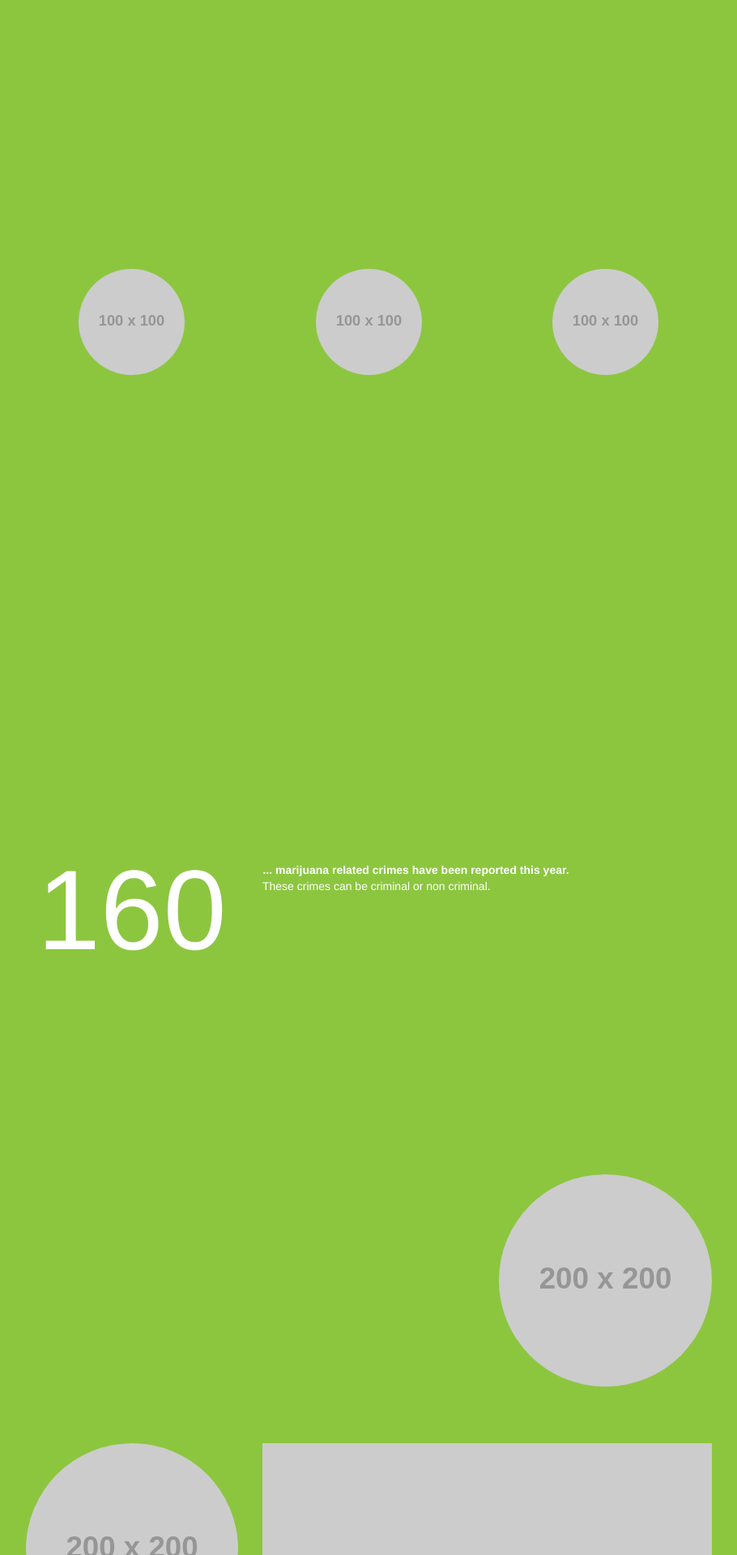
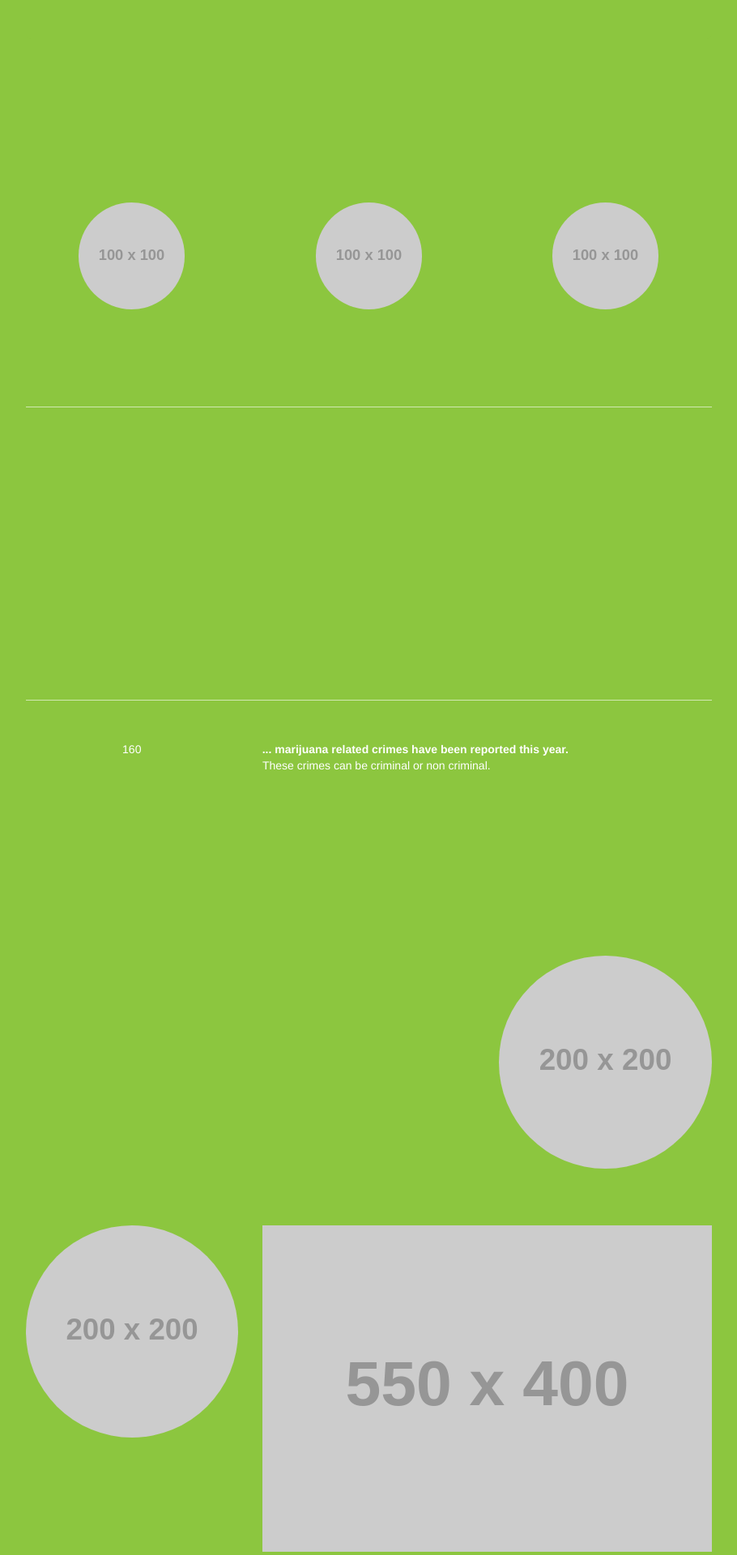
Before and after one commit to boonrs/denver-marijuana-infographic, a Jekyll site: the page built from index.html, in a window 1280 px wide. Shown: the part 385-2305 px from the top of the page at 81% size, without its empty margins (331-1241 px from the left). Built offline with Jekyll 4.4.1, drawn with Linux system fonts in a browser that asks for light colours; Markdown is read by kramdown in place of the engine named in the settings.

Commit message:
fixed center alignment, added bottom border to sections, cleaned up html by removing extra divs and spans

```diff
--- a/css/main.css
+++ b/css/main.css
@@ -24,28 +24,62 @@ body {
 
 /*Center Content Vertically*/
 
-.block {
-  margin-top: 40px;
-  margin-bottom: 40px;
+.col-sm-4.centered,
+.col-sm-4.centered+.col-sm-8 {
+  float:none;
+  display:inline-block;
+  vertical-align:middle;
+
 }
 
+.col-sm-4.centered {
+  /*text-align: center;*/
+  margin-right:-.4em;
+  padding-left: 40px;
+  padding-right: 40px;
+}
+
+
+
+.col-md-6.centered, .col-md-6.centered+.col-md-6 {
+  float:none;
+  display:inline-block;
+  vertical-align:middle;
+  padding-left: 40px;
+  padding-right: 40px;
+}
+.col-md-6.centered {
+  /*text-align: center;*/
+  margin-right:-.8em;
+}
+
+
+
+/* This parent can be any width and height */
+.block {
+}
+
+/* The ghost, nudged to maintain perfect centering */
 .block:before {
   content: '';
   display: inline-block;
   height: 100%;
   vertical-align: middle;
-  margin-right: -0.25em; /* Adjusts for spacing */
+  margin-right: -0.3em; /* Adjusts for spacing */
+}
 
- }
-
-
+/* The element to be centered, can also be of any width and height */
 .centered {
   display: inline-block;
   vertical-align: middle;
-  padding: 10px 0px;
+}
 
- }
 
+.section-block {
+  padding-bottom: 50px;
+  margin-bottom: 50px;
+  border-bottom: 1px solid rgba(255, 255, 255, .6);
+}
 
 /* Useful Classes */
 
@@ -60,8 +94,9 @@ body {
 
 .big-number {
   font-family: "HelveticaNeue-Bold", "Helvetica Neue Bold", "Helvetica Neue", Helvetica, Arial, "Lucida Grande", sans-serif;
-  font-size: 10em;
+  font-size: 1em;
   text-align: center;
+
 }
 
 /* Chrome */
--- a/index.html
+++ b/index.html
@@ -46,6 +46,12 @@ title: {{ site.name }}
         </div>
 
 
+
+        <!-- <div class="block" id="blocky" style="height: 400px;">
+        	<div class="centered" id="blocky2">Some text</div>
+        </div> -->
+
+
 		<!-- Main Content ================================================== -->
 		<div class="col-sm-9 " data-spy="scroll" data-target=".bs-sidebar">
 
@@ -64,15 +70,10 @@ title: {{ site.name }}
       <!-- Facilities ================================================== -->
 			<a id="facilities" name="facilities"></a>
 			<div class="section-block">
-				<div class="row">
-					<div class="col-sm-4 text-center"><span id="facilities-number" class="big-number"></span></div>
-					<div class="col-sm-8">
-						<div class="block" style="height: 100%;">
-						<div class="centered">
-						  <strong id="facilities-number-strong"></strong>
-              <div id="facilities-number-description"></div>
-						</div>
-						</div>
+				<div class="row block">
+		          	<div class="col-sm-4 big-number" id="facilities-number"></div>
+					<div class="col-md-8 centered" id="faciliteis-number-strong">
+				        <div id="revenue-number-description"></div>
 					</div>
 				</div>
 
@@ -108,27 +109,20 @@ title: {{ site.name }}
 
 			<!-- Revenue ================================================== -->
 			<a id="revenue" name="revenue"></a>
-			<div class="row">
-				<div class="col-md-6">
-					<div class="block" style="height: 100%;">
-						<div id="revenue-employees" class="centered"></div>
-					</div>
-				</div>
+
+			<div class="row block">
+				<div id="revenue-employees" class="col-md-6 centered"></div>
+
 				<div class="col-md-6">
 					<div id="revenue-bar" class="full-width-image"></div>
 				</div>
 			</div>
 
 			<div class="section-block">
-				<div class="row">
-          <div class="col-sm-4 text-center"><span id="revenue-number" class="big-number"></span></div>
-					<div class="col-md-8">
-						<div  class="block" style="height: 100%;">
-              <div class="centered">
-						    <strong id="revenue-number-strong"></strong>
+				<div class="row block">
+		          	<div class="col-sm-4 big-number" id="revenue-number"></div>
+					<div class="col-md-8 centered" id="revenue-number-strong">
 				        <div id="revenue-number-description"></div>
-              </div>
-						</div>
 					</div>
 				</div>
 
@@ -138,11 +132,11 @@ title: {{ site.name }}
 					</div>
 				</div>
 
-				<div class="row">
+				<div class="row block">
+					<div  class="col-md-6 centered" id="revenue-donut-description"></div>
 					<div class="col-md-6">
 						<div id="revenue-donut" class="full-width-image"></div>
 					</div>
-					<div id="revenue-donut-description" class="col-md-6" style="padding-top:10%;"></div>
 				</div>
 			</div>
 
@@ -158,14 +152,12 @@ title: {{ site.name }}
 							</div>
 						</div>
 				</div>
-			</div>
 
 				<div class="row">
 					<div class="col-md-8">
 						<div id="crime-stacked" class="full-width-image"></div>
 					</div>
 					<div class="col-md-4" style="padding-top:20%;">
-
 						<img class="img-circle full-width-image" src="http://placehold.it/200&text=Handcuffs">
 						<br><br>
 		          		<div id="crime-handcuffs"></div>
@@ -180,6 +172,7 @@ title: {{ site.name }}
 					</div>
 					<div class="col-md-8">
 						<img class="full-width-image" src="http://placehold.it/550x400&text=This is a Chart">
+					</div>
 				</div>
 			</div>
 
```
Lines whose indentation alone changed are shown as unchanged.
